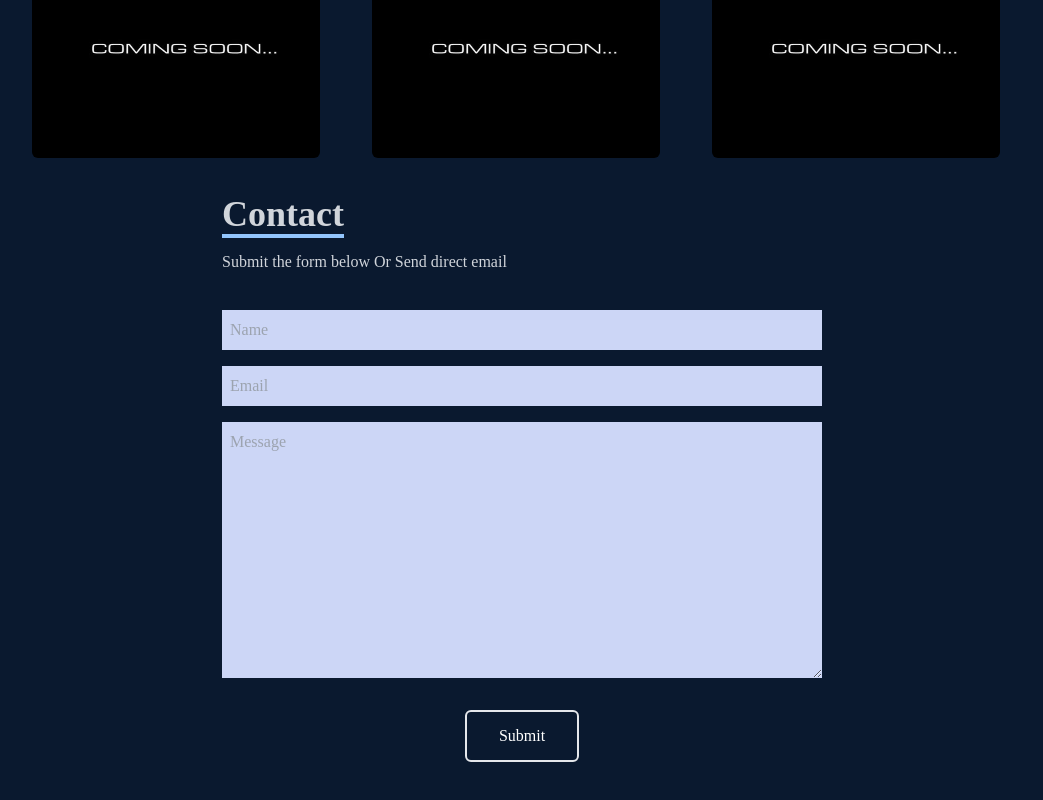
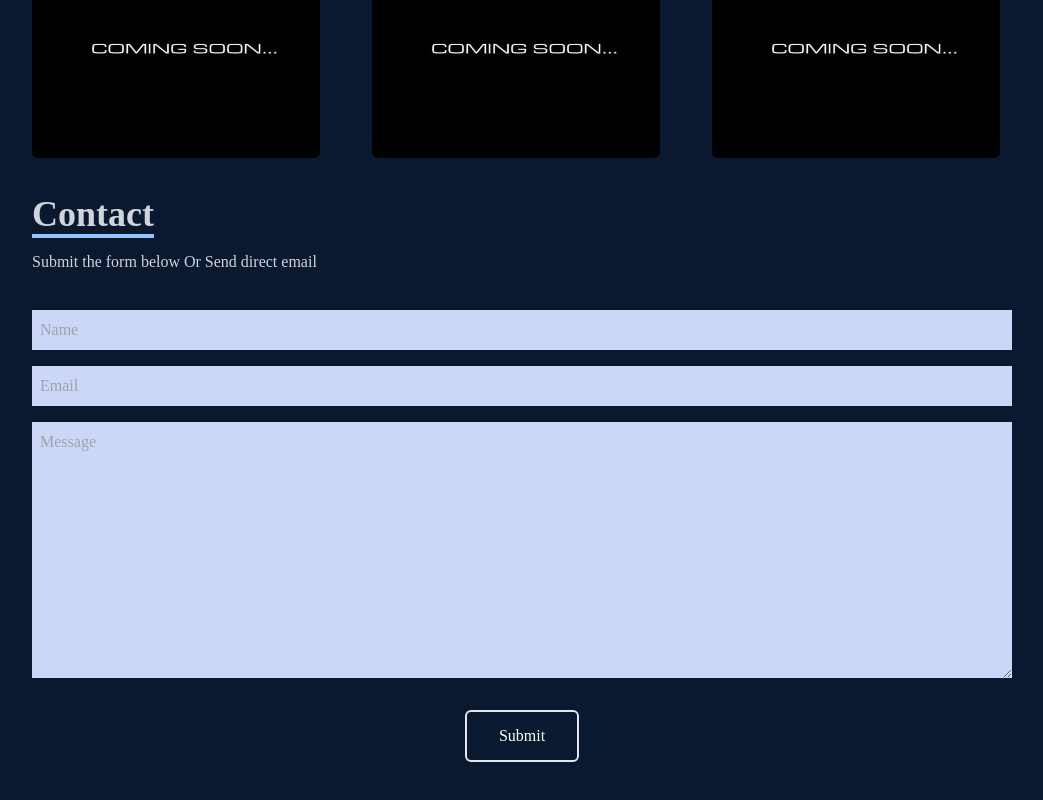
Before and after one commit to OussamaDeghfel/PortFolio, a React (Create React App) app: page / in a window 1280 px wide. Shown: the part 2866-3666 px from the top of the page, without its empty margins (118-1161 px from the left). Built offline with nearby package versions, Linux system fonts and the light colour scheme.

Commit message:
restyle the form

```diff
--- a/src/components/Contact.jsx
+++ b/src/components/Contact.jsx
@@ -9,7 +9,7 @@ const Contact = () => {
       <form
         method="POST"
         action="https://getform.io/f/354afdb4-c10f-44d7-9936-66955875a94a"
-        className="flex flex-col max-w-[600px] w-full "
+        className="flex flex-col w-[980px] "
       >
         <div className="py-5 ">
           <p className="text-4xl font-bold inline border-b-4 border-blue-300 text-gray-300">
```
